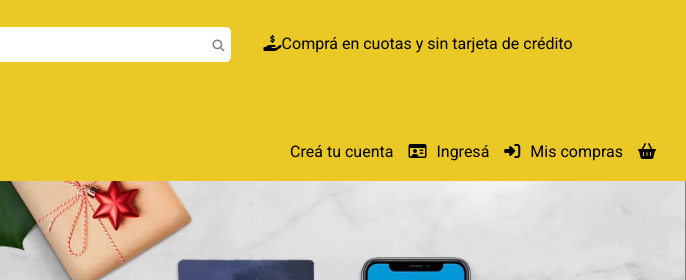
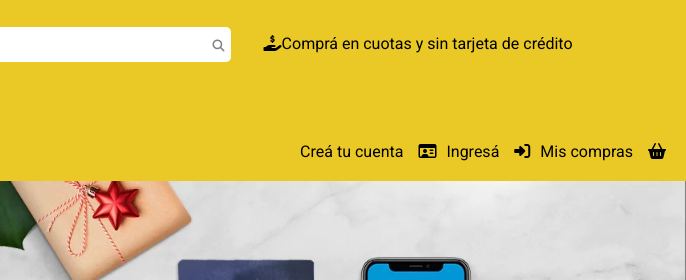
Before and after one commit to x-Fenix-x/C21-MercadoLiebre, a website: page views/home.html in a window 1280 px wide. Shown: the top 280 px of the page, 594-1280 px from the left. Drawn offline with Linux system fonts and the light colour scheme.

Commit message:
fix: header tablet

```diff
--- a/public/css/header.css
+++ b/public/css/header.css
@@ -188,8 +188,8 @@
 
   .header-nav__menu2 {
     display: flex;
-    padding: 20px 30px;
-    margin-left: 100px;
+    padding: 20px 20px;
+    margin-left: 70px;
   }
 
   .header-nav__link {
```
